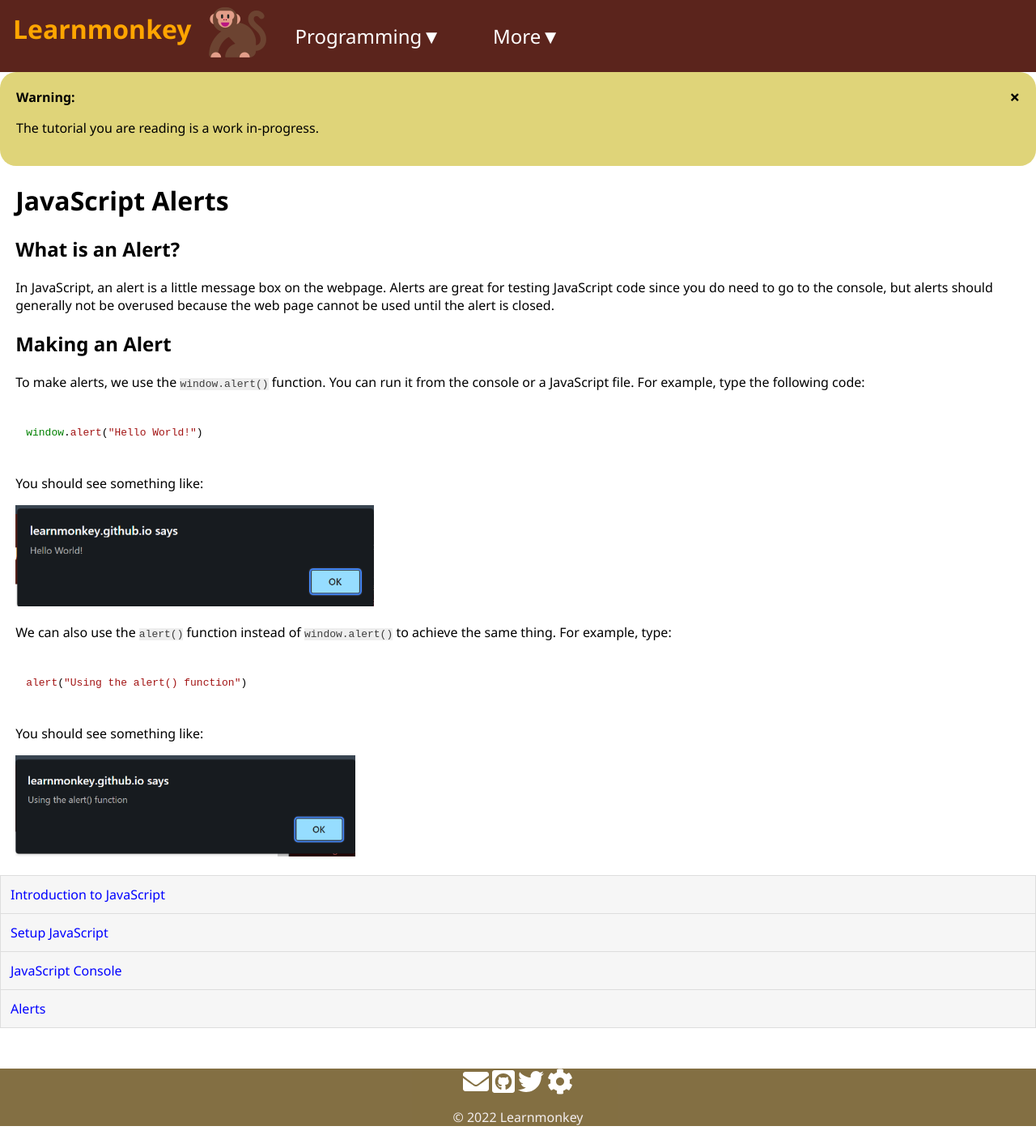
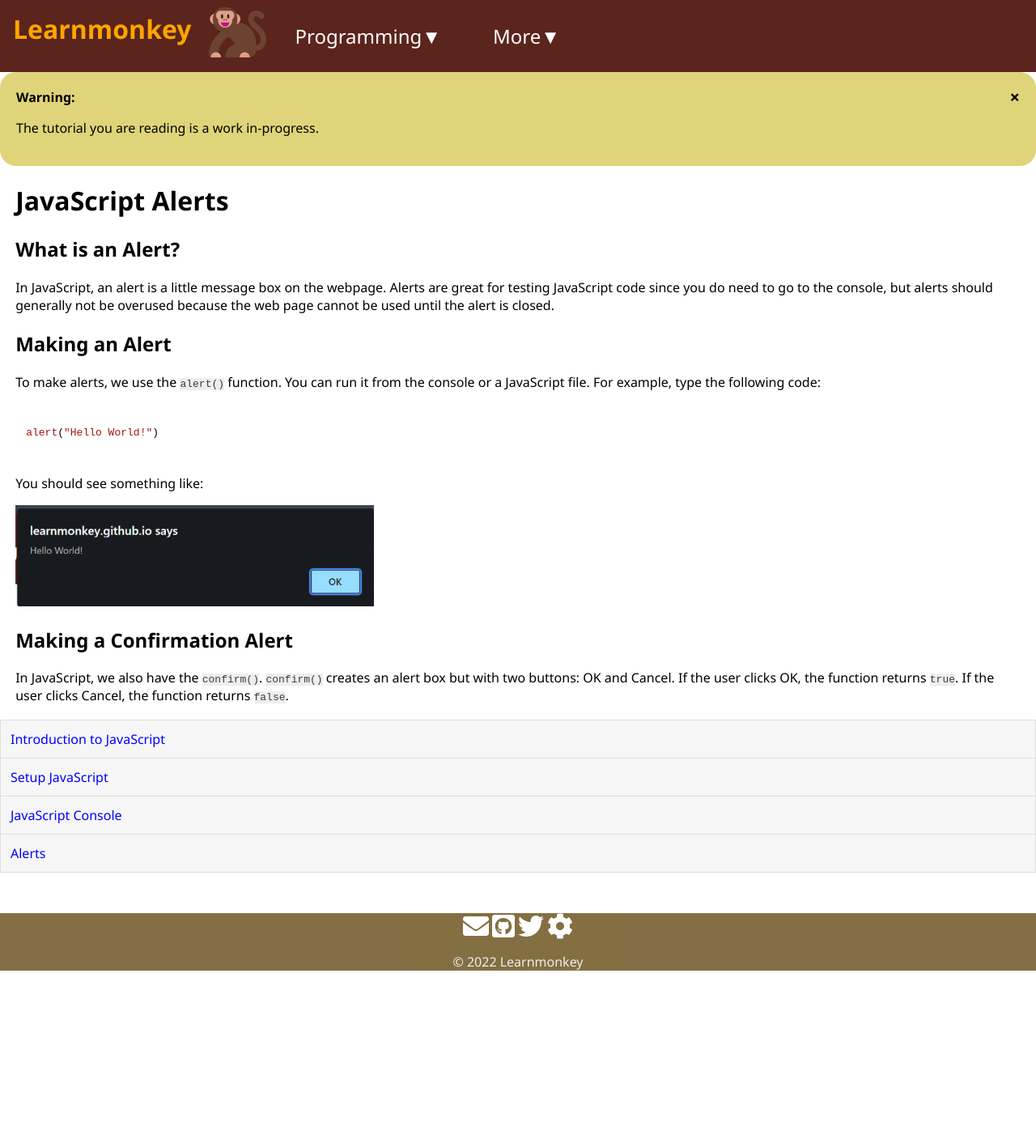
Before and after one commit to learnmonkey/learnmonkey.github.io, a Jekyll site: the page built from programming/javascript/alerts.html, in a window 1280 px wide. Shown: the whole page at 81% size. Built offline with Jekyll 4.4.1, drawn with Linux system fonts in a browser that asks for light colours; nearby versions of some CDN libraries; after the commit the page ends 1215 px from its top, so only the background shows below that.

Commit message:
js comfirmation alert barebones + remove stuff about window.alert()

```diff
--- a/programming/javascript/alerts.html
+++ b/programming/javascript/alerts.html
@@ -13,16 +13,15 @@ layout: javascript
 
 <section>
     <h2>Making an Alert</h2>
-    <p>To make alerts, we use the <code>window.alert()</code> function. You can run it from the console or a JavaScript file. For example, type the following code: </p>
+    <p>To make alerts, we use the <code>alert()</code> function. You can run it from the console or a JavaScript file. For example, type the following code: </p>
     <pre><code class="language-javascript">
-window.alert("Hello World!")
+alert("Hello World!")
     </code></pre>
     <p>You should see something like: </p>
-    <img src="/images/programming/javascript/alert-example-1.png" alt="An example of a JavaScript alert" style="height:125px">
-    <p>We can also use the <code>alert()</code> function instead of <code>window.alert()</code> to achieve the same thing. For example, type: </p>
-    <pre><code class="language-javascript">
-alert("Using the alert() function")
-    </code></pre>
-    <p>You should see something like: </p>
-    <img src="/images/programming/javascript/alert-example-2.png" alt="Using the alert() function in JavaScript" style="height:125px">
+    <img src="/images/programming/javascript/alert-example.png" alt="An example of a JavaScript alert" style="height:125px">
 </section>
+
+<section>
+    <h2>Making a Confirmation Alert</h2>
+    <p>In JavaScript, we also have the <code>confirm()</code>. <code>confirm()</code> creates an alert box but with two buttons: OK and Cancel. If the user clicks OK, the function returns <code>true</code>. If the user clicks Cancel, the function returns <code>false</code>.</p>
+</section>
```
Also changed, not shown: images/programming/javascript/alert-example-2.png (deleted), images/programming/javascript/alert-example.png (renamed from images/programming/javascript/alert-example-1.png).
